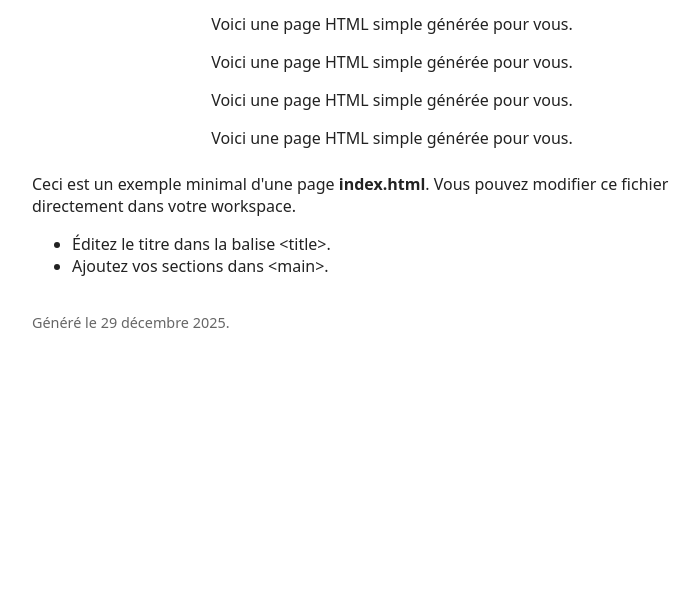
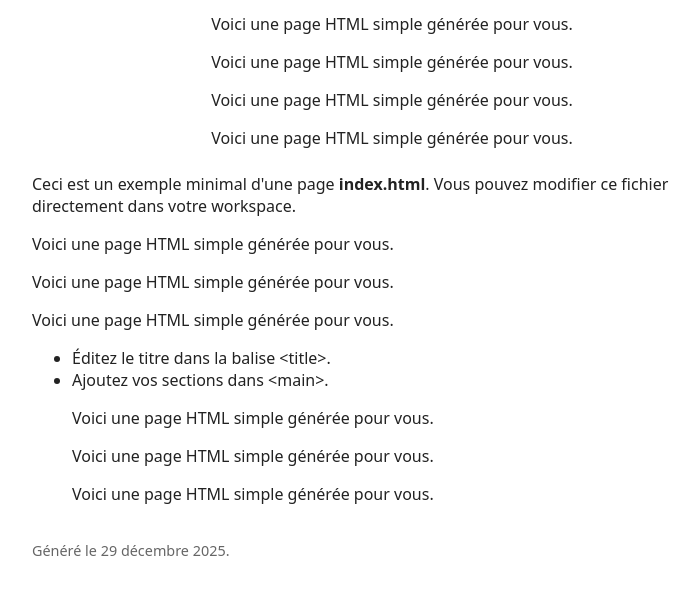
Before and after one commit to tccunc1/gitpraticfork, a plain HTML site: page index.html in a window 1280 px wide. Shown: the part 129-724 px from the top of the page, without its empty margins (248-945 px from the left). Drawn offline with Linux system fonts and the light colour scheme.

Commit message:
creation des paragraphe

```diff
--- a/index.html
+++ b/index.html
@@ -25,9 +25,15 @@
 
       <main>
         <p>Ceci est un exemple minimal d'une page <strong>index.html</strong>. Vous pouvez modifier ce fichier directement dans votre workspace.</p>
+        <p>Voici une page HTML simple générée pour vous.</p>
+        <p>Voici une page HTML simple générée pour vous.</p>
+        <p>Voici une page HTML simple générée pour vous.</p>
         <ul>
           <li>Éditez le titre dans la balise &lt;title&gt;.</li>
           <li>Ajoutez vos sections dans &lt;main&gt;.</li>
+          <p>Voici une page HTML simple générée pour vous.</p>
+        <p>Voici une page HTML simple générée pour vous.</p>
+        <p>Voici une page HTML simple générée pour vous.</p>
         </ul>
       </main>
 
```
